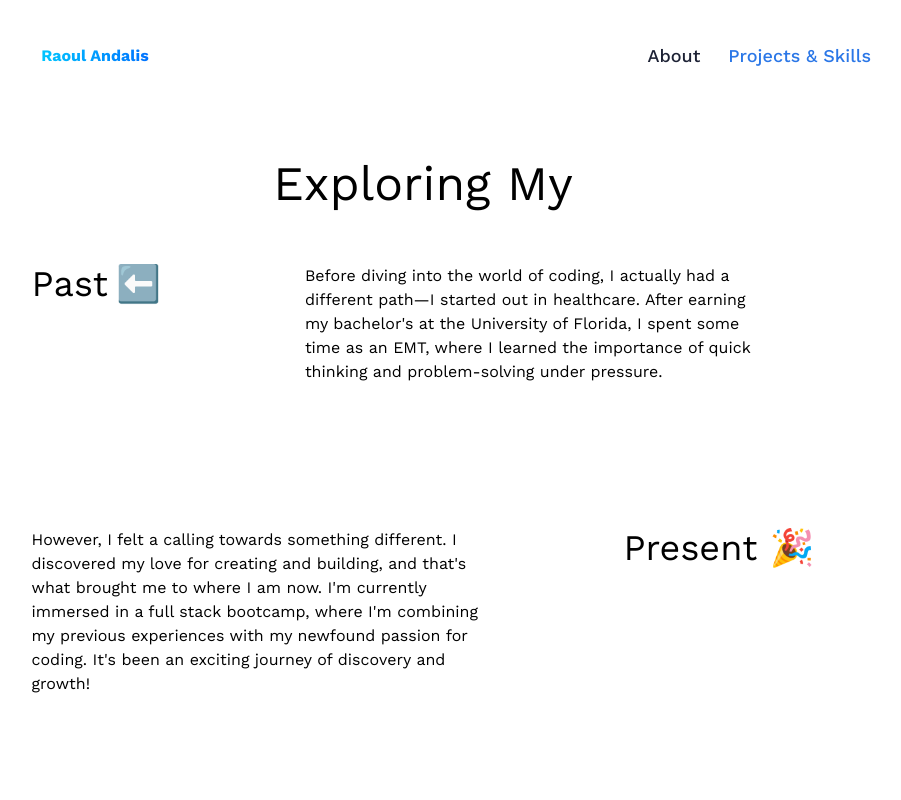
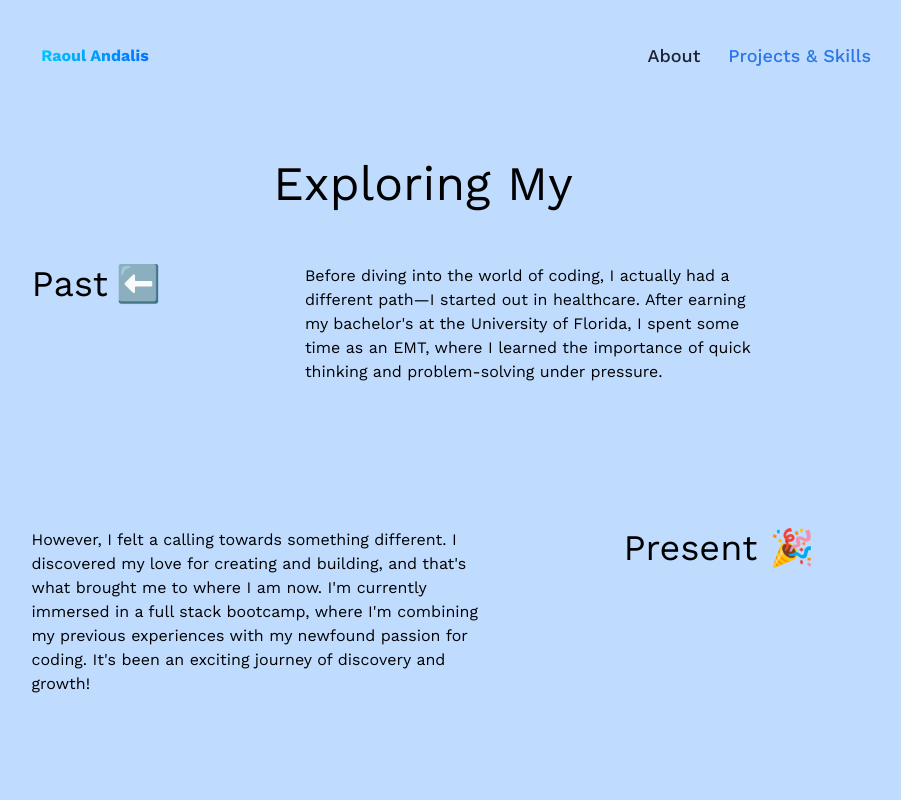
Before and after one commit to raoulandalis/Portfolio-2024, a React (Vite) app: page /about in a window 1280 px wide. Shown: the top 800 px of the page, without its empty margins (217-1118 px from the left). Built offline with nearby package versions, Linux system fonts and the light colour scheme.

Commit message:
added bg colors to pages

```diff
--- a/src/pages/About.jsx
+++ b/src/pages/About.jsx
@@ -3,7 +3,7 @@
 const About = () => {
 
   return (
-    <main className='w-full min-h-screen flex justify-center items-center'>
+    <main className='w-full min-h-screen flex justify-center items-center bg-blue-200'>
       <div className="max-w-4xl mx-auto mt-40 my-36">
         <h1 className='text-5xl flex justify-center mb-14'>Exploring My</h1>
         <section className='flex flex-col md:flex-row justify-around md:justify-between mb-8 md:mb-36'>
--- a/src/pages/Projects.jsx
+++ b/src/pages/Projects.jsx
@@ -3,7 +3,7 @@
 
 const Projects = () => {
   return (
-    <main className='w-full min-h-screen flex justify-center items-center'>
+    <main className='w-full min-h-screen flex justify-center items-center bg-blue-200'>
       <div className="max-w-4xl mx-auto mt-40 my-36">
         <h1 className='text-5xl flex justify-center mb-20'>Dive Into...</h1>
 
```
